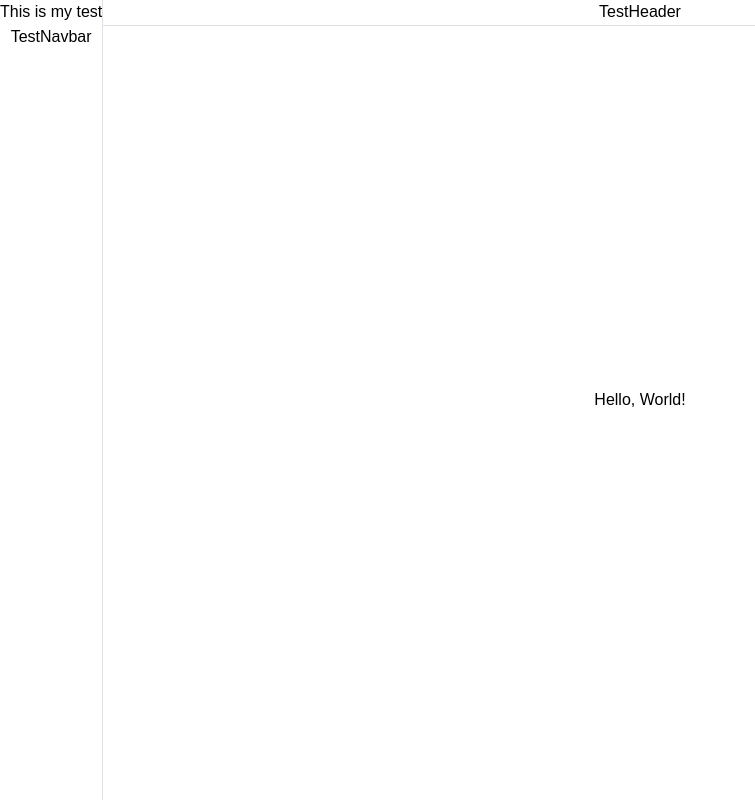
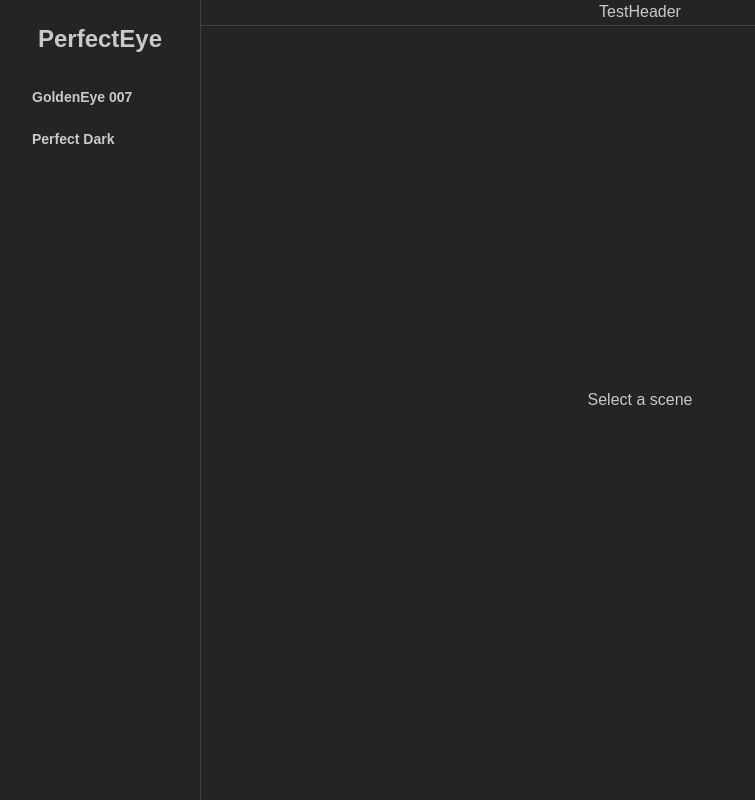
Before and after one commit to DarylGraves/PerfectEye, a React (Vite) app: page / in a window 1280 px wide. Shown: the whole page, without its empty margins (0-755 px from the left). Built offline with nearby package versions, Linux system fonts and the light colour scheme.

Commit message:
Basic Navbar Complete

```diff
--- a/src/App.tsx
+++ b/src/App.tsx
@@ -6,7 +6,10 @@ import {
   AppShell,
   AppShellHeader,
 } from "@mantine/core";
+import Render from "./Render";
 import Navbar from "./Navbar";
+import Scene from "./Scene";
+import { useState } from "react";
 
 const theme = createTheme({
   fontFamily: "Montserrat, sans-serif",
@@ -14,17 +17,24 @@ const theme = createTheme({
 });
 
 function App() {
+  const [currentScene, setCurrentScene] = useState<Scene | null>(null); // Initialize with null
+
   return (
-    <MantineProvider theme={theme}>
+    <MantineProvider theme={theme} forceColorScheme="dark">
       <AppShell>
         <AppShellHeader>
           <div>TestHeader</div>
         </AppShellHeader>
         <AppShell.Navbar>
-          <Navbar></Navbar>
-          <div>TestNavbar</div>
+          <Navbar onSceneChange={setCurrentScene} />
         </AppShell.Navbar>
-        <div>Hello, World!</div>
+        <div>
+          {currentScene ? (
+            <Render setupScene={currentScene} /> // Render the scene if available
+          ) : (
+            "Select a scene"
+          )}
+        </div>
       </AppShell>
     </MantineProvider>
   );
--- a/src/Navbar.tsx
+++ b/src/Navbar.tsx
@@ -1,3 +1,15 @@
-export default function Navbar() {
-  return <div>This is my test</div>;
+import { NavbarLinksGroup } from "./NavbarLinksGroup";
+import Scene from "./Scene";
+
+type NavbarProps = {
+  onSceneChange: (Scene: Scene) => void; // Use Scene class as a type
+};
+
+export default function Navbar({ onSceneChange }: NavbarProps) {
+  return (
+    <div style={{ padding: 0, margin: 0, width: "200px" }}>
+      <h2>PerfectEye</h2>
+      <NavbarLinksGroup onSceneChange={onSceneChange} />
+    </div>
+  );
 }
--- /dev/null
+++ b/src/NavbarLinksGroup.module.css
@@ -0,0 +1,34 @@
+.control {
+  font-weight: 500;
+  display: block;
+  width: 100%;
+  padding: var(--mantine-spacing-xs) var(--mantine-spacing-md);
+  color: var(--mantine-color-text);
+  font-size: var(--mantine-font-size-sm);
+
+  @mixin hover {
+    background-color: light-dark(var(--mantine-color-gray-0), var(--mantine-color-dark-7));
+    color: light-dark(var(--mantine-color-black), var(--mantine-color-dark-0));
+  }
+}
+
+.link {
+  font-weight: 500;
+  display: block;
+  text-decoration: none;
+  padding: var(--mantine-spacing-xs) var(--mantine-spacing-md);
+  padding-left: var(--mantine-spacing-md);
+  margin-left: var(--mantine-spacing-xl);
+  font-size: var(--mantine-font-size-sm);
+  color: light-dark(var(--mantine-color-gray-7), var(--mantine-color-dark-0));
+  border-left: 1px solid light-dark(var(--mantine-color-gray-3), var(--mantine-color-dark-4));
+
+  @mixin hover {
+    background-color: light-dark(var(--mantine-color-gray-0), var(--mantine-color-dark-7));
+    color: light-dark(var(--mantine-color-black), var(--mantine-color-dark-0));
+  }
+}
+
+.chevron {
+  transition: transform 200ms ease;
+}
--- /dev/null
+++ b/src/NavbarLinksGroup.tsx
@@ -0,0 +1,74 @@
+import { useState } from "react";
+import { Group, Box, Collapse, Text, UnstyledButton } from "@mantine/core";
+import classes from "./NavbarLinksGroup.module.css";
+import content from "./data/content.json";
+import Scene from "./Scene"; // Import Scene correctly
+
+type NavbarLinksGroupProps = {
+  onSceneChange: (scene: Scene) => void;
+};
+
+interface LinksGroupProps {
+  label: string;
+  initiallyOpened?: boolean;
+  links?: { label: string; startPosX: number; startPosY: number }[];
+  onSceneChange: (scene: Scene) => void; // Use Scene type correctly
+}
+
+export function LinksGroup({
+  label,
+  initiallyOpened,
+  links,
+  onSceneChange,
+}: LinksGroupProps) {
+  const hasLinks = Array.isArray(links);
+  const [opened, setOpened] = useState(initiallyOpened || false);
+
+  const items = (hasLinks ? links : []).map((link) => (
+    <Text<"a">
+      component="a"
+      style={{ cursor: "pointer" }}
+      className={classes.link}
+      key={link.label}
+      onClick={(event) => {
+        event.preventDefault();
+        const newScene = new Scene(link.label, link.startPosX, link.startPosY);
+        onSceneChange(newScene);
+      }}
+    >
+      {link.label}
+    </Text>
+  ));
+
+  return (
+    <>
+      <UnstyledButton
+        onClick={() => setOpened((o) => !o)}
+        className={classes.control}
+      >
+        <Group justify="space-between" gap={0}>
+          <Box style={{ display: "flex", alignItems: "center" }}>
+            <Box ml="md">
+              <h4 style={{ margin: 0 }}>{label}</h4>
+            </Box>
+          </Box>
+        </Group>
+      </UnstyledButton>
+      {hasLinks ? (
+        <Collapse in={opened} style={{ textAlign: "left" }}>
+          {items}
+        </Collapse>
+      ) : null}
+    </>
+  );
+}
+
+export function NavbarLinksGroup({ onSceneChange }: NavbarLinksGroupProps) {
+  return (
+    <Box mih={220}>
+      {content.map((game) => (
+        <LinksGroup key={game.label} {...game} onSceneChange={onSceneChange} />
+      ))}
+    </Box>
+  );
+}
--- /dev/null
+++ b/src/Render.tsx
@@ -0,0 +1,20 @@
+import Scene from "./Scene";
+
+type RenderProps = {
+  setupScene: Scene;
+};
+export default function Render({ setupScene }: RenderProps) {
+  return (
+    <div
+      style={{
+        width: "100%",
+        height: "100%",
+        display: "flex",
+        justifyContent: "center",
+        alignItems: "center",
+      }}
+    >
+      <div>Loading {setupScene.name}... </div>
+    </div>
+  );
+}
--- /dev/null
+++ b/src/Scene.tsx
@@ -0,0 +1,13 @@
+class Scene {
+  name: string;
+  startPosX: number;
+  startPosY: number;
+
+  constructor(name: string, startPosX: number, startPosY: number) {
+    this.name = name;
+    this.startPosX = startPosX;
+    this.startPosY = startPosY;
+  }
+}
+
+export default Scene;
--- /dev/null
+++ b/src/data/content.json
@@ -0,0 +1,37 @@
+[
+    {
+        "label": "GoldenEye 007",
+        "links": [
+            {
+                "label": "Dam",
+                "startPosX": 0,
+                "startPosY": 0
+            },
+            {
+                "label": "Facility",
+                "startPosX": 0,
+                "startPosY": 0
+            },
+            {
+                "label": "Temple",
+                "startPosX": 0,
+                "startPosY": 0
+            }
+        ]
+    },
+    {
+        "label": "Perfect Dark",
+        "links": [
+            {
+                "label": "Carrington Institute",
+                "startPosX": 0,
+                "startPosY": 0
+            },
+            {
+                "label": "Chicago Stealth",
+                "startPosX": 0,
+                "startPosY": 0
+            }
+        ]
+    }
+]
```
